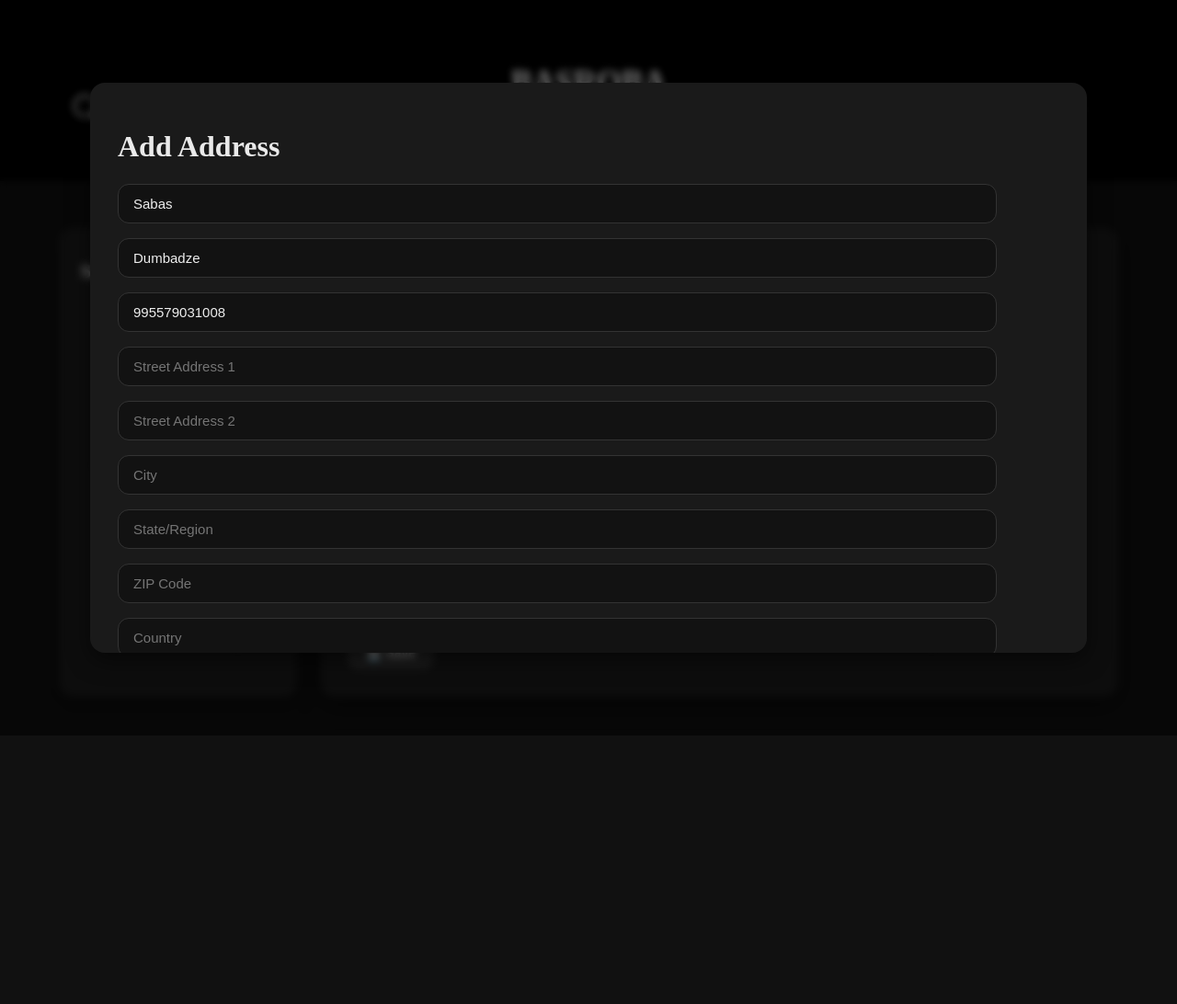
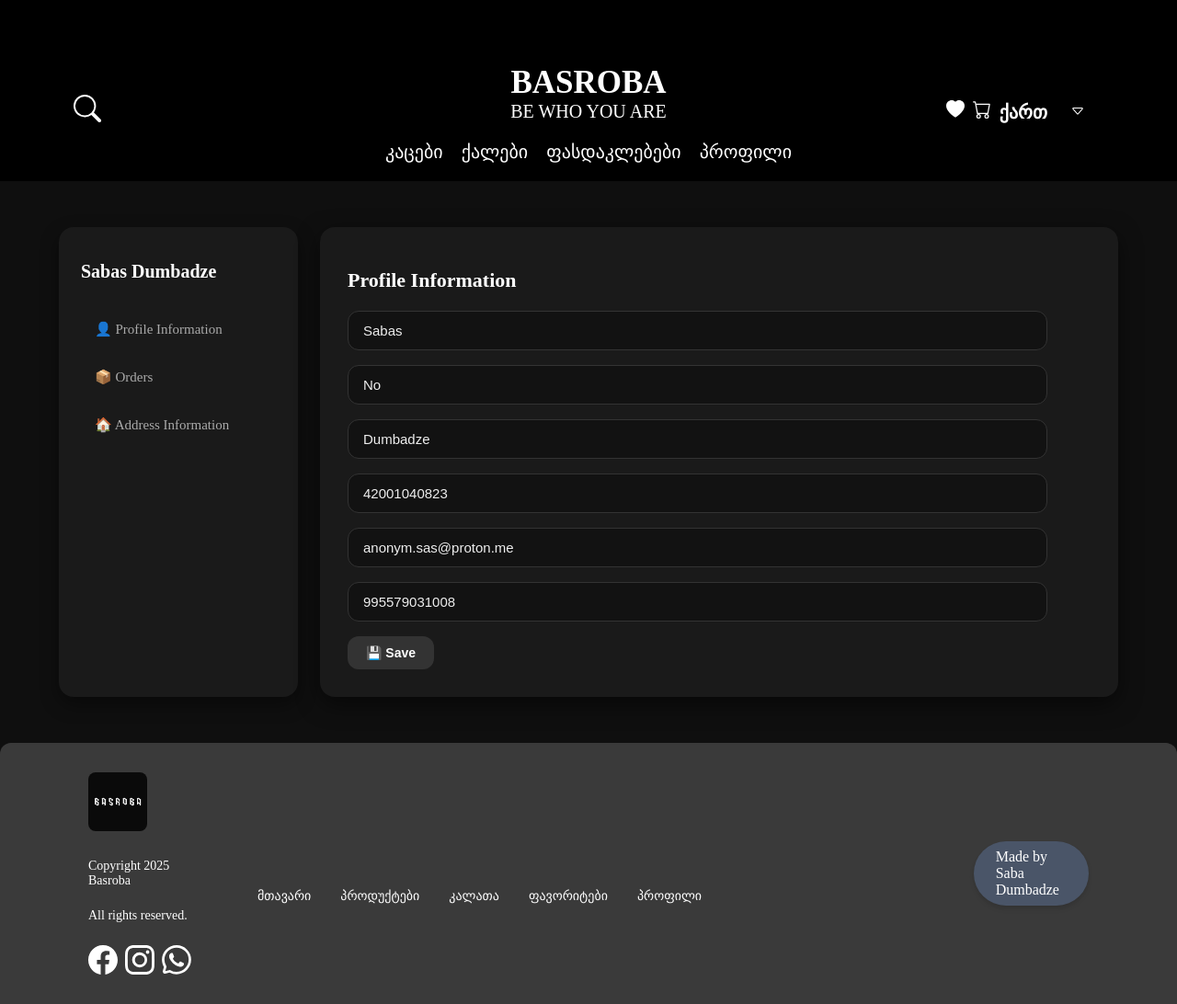
Before and after one commit to sabuka-dumbo/basroba, a Django app: page /profile/ in a window 1280 px wide. Shown: the whole page at 92% size. Before the commit the page ends 723 px from the top, so only its background shows below. Run offline with Django 5.2, Linux system fonts and the light colour scheme; a user stored in the database is signed in; data comes from the database, SQL or seed files in the repository; data that the repository does not hold is empty; some web fonts are replaced.

Commit message:
Sep 7, 2025, 8:33 PM

```diff
--- a/basroba/app/static/css/profile.css
+++ b/basroba/app/static/css/profile.css
@@ -203,8 +203,7 @@ button:hover {
         font-size: 13px;
     }
 }
-
-
+/* Fullscreen container */
 .container {
     position: fixed;
     top: 0;
@@ -212,8 +211,12 @@ button:hover {
     width: 100vw;
     height: 100vh;
     z-index: 10000;
+    display: flex;
+    justify-content: center;
+    align-items: center;
 }
 
+/* Dark blurred background */
 .container-back {
     position: absolute;
     top: 0;
@@ -224,16 +227,46 @@ button:hover {
     backdrop-filter: blur(4px);
 }
 
+/* Modal card */
 .container-front {
-    position: absolute;
-    top: 50%;
-    left: 50%;
-    transform: translate(-50%, -50%);
+    position: relative;
     background: #1a1a1a;
-    padding: 30px;
+    padding: 20px;
     border-radius: 16px;
     box-shadow: 0 8px 25px rgba(0, 0, 0, 0.5);
     width: 80%;
+    max-width: 400px;
     height: 70%;
+    max-height: 600px;
     overflow-y: auto;
 }
+
+/* Scrollbar inside modal */
+.container-front::-webkit-scrollbar {
+    width: 8px;
+}
+.container-front::-webkit-scrollbar-thumb {
+    background-color: #5555ff;
+    border-radius: 8px;
+}
+.container-front::-webkit-scrollbar-track {
+    background: #121212;
+}
+
+/* Responsive tweaks */
+@media screen and (max-width: 400px) {
+    .container-front {
+        width: 90%;
+        height: 75%;
+        padding: 15px;
+        border-radius: 12px;
+    }
+}
+
+@media screen and (max-width: 320px) {
+    .container-front {
+        width: 95%;
+        height: 80%;
+        padding: 12px;
+    }
+}
--- a/basroba/app/static/js/profile.js
+++ b/basroba/app/static/js/profile.js
@@ -109,3 +109,16 @@ function add_address() {
         console.error("Error:", error);
     });
 }
+
+document.getElementById("address-form-back").addEventListener("click", function() {
+    document.getElementById("address-form").style.display = "none";
+    document.getElementById("main-part2").style.display = "inline";
+    document.getElementById("add-address-button").style.display = "inline";
+    document.getElementById("address-form").reset();
+});
+
+function open_address_form() {
+    document.getElementById("address-form").style.display = "inline-block";
+    document.getElementById("main-part2").style.display = "none";
+    document.getElementById("add-address-button").style.display = "none";
+}
--- a/basroba/app/templates/profile.html
+++ b/basroba/app/templates/profile.html
@@ -8,8 +8,8 @@
 {% block title %}My Profile{% endblock %}
 
 {% block body %}
-<div class="container">
-    <div class="container-back"></div>
+<div class="container" id="address-form" style="display: none;">
+    <div class="container-back" id="address-form-back"></div>
     <div class="container-front">
         <h1>Add Address</h1>
         <input type="text" placeholder="First Name" id="first_name22" value="{{ user_info.first_name }}">
@@ -53,7 +53,7 @@
         <!-- Address Information -->
         <div class="main-part2 card" id="main-part2" style="display: none;">
             <h1>Address Information</h1>
-            <button type="button" class="add-address">➕ Add Address</button>
+            <button type="button" class="add-address" onclick="open_address_form()">➕ Add Address</button>
 
             {% for address in address_info %}
                 <div class="address-div" id="address-{{ address.id }}">
```
